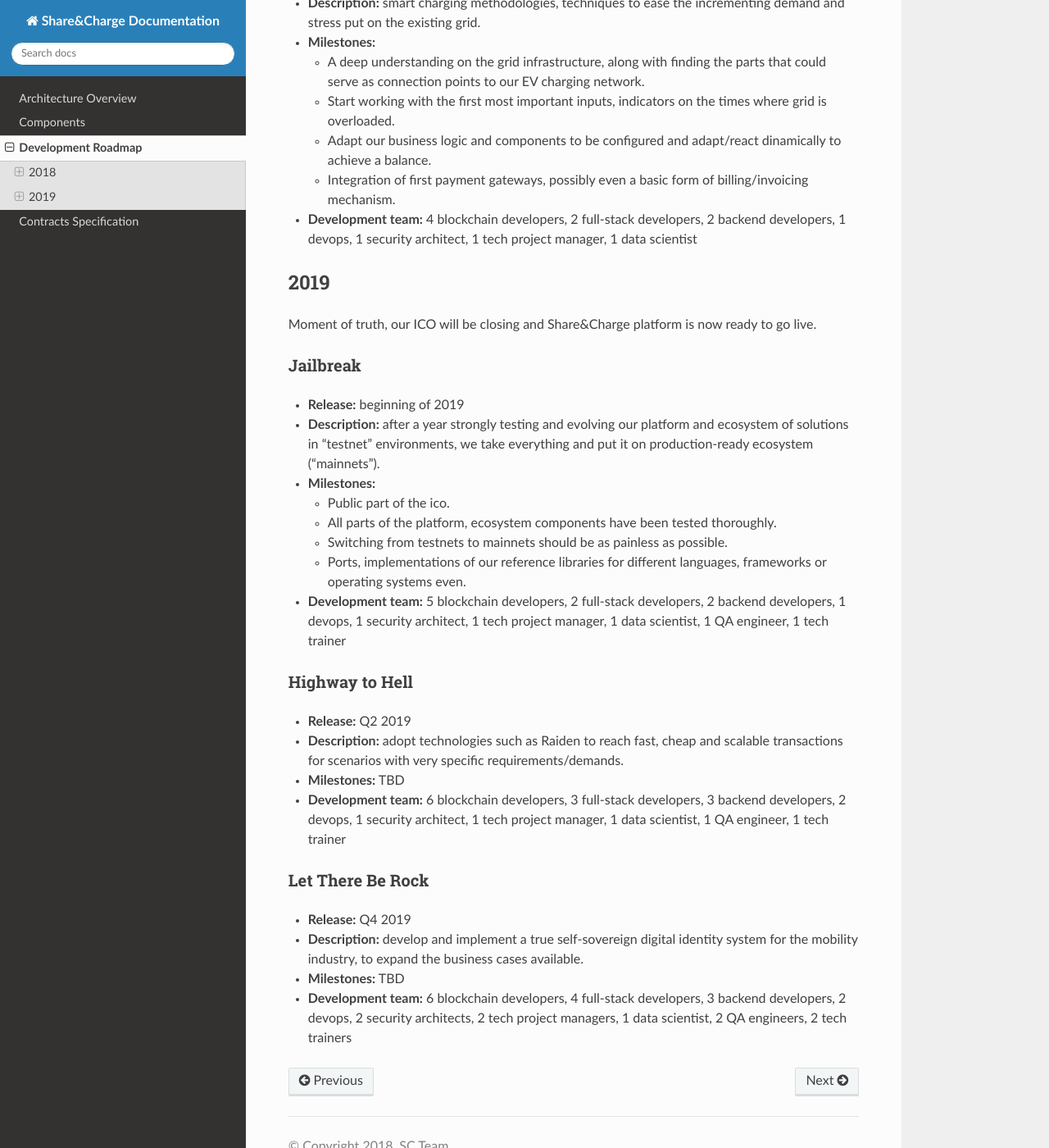
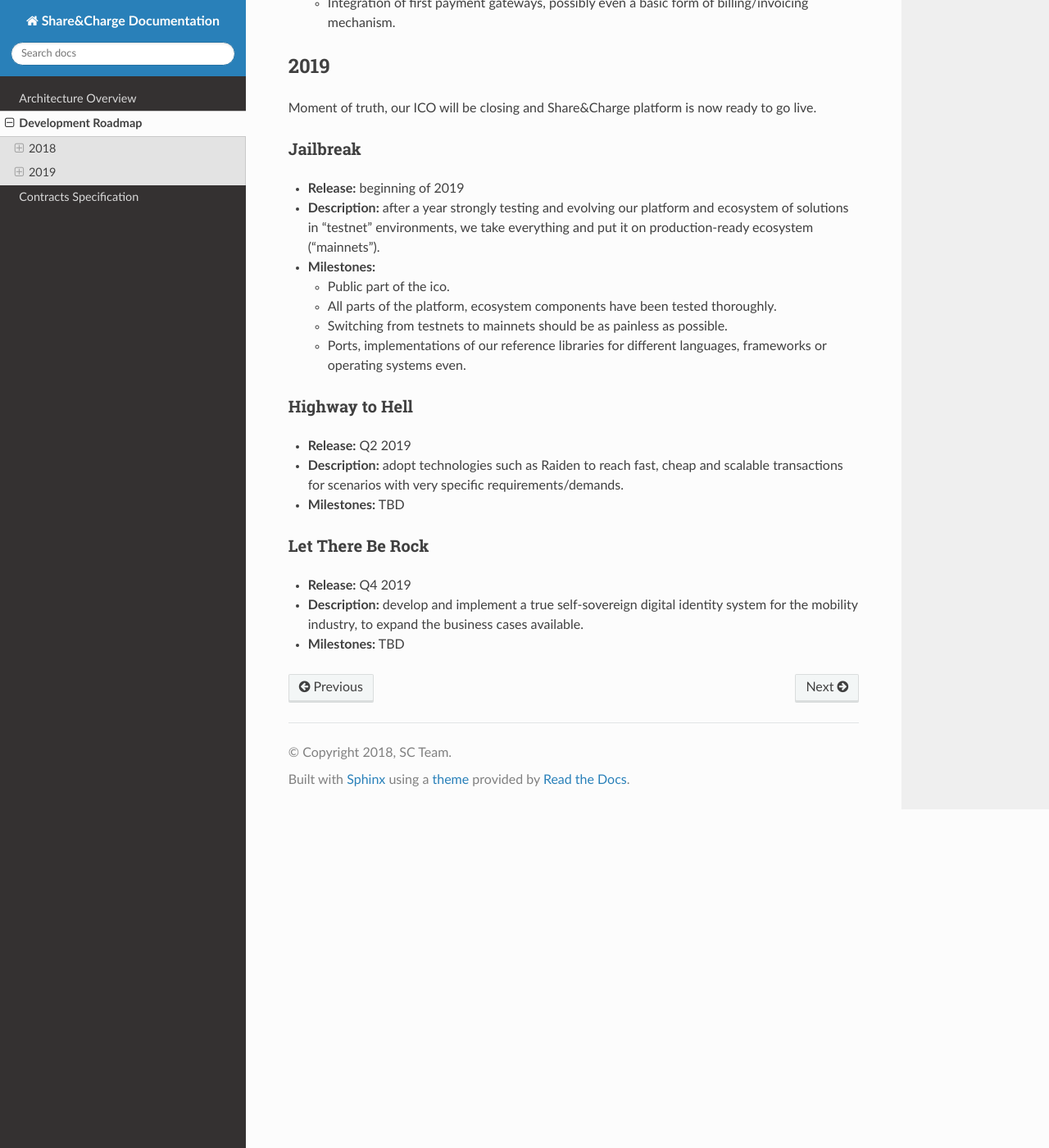
Before and after one commit to shareandcharge/sharecharge-documentation, a Sphinx documentation site: the page built from docs/project-mgmt/dev-roadmap.rst, in a window 1280 px wide and 1400 px high, scrolled down 1598 px. Shown: the whole window at 82% size. Built offline with Sphinx 7.4.7 and the Read the Docs theme 2.0.0, drawn with Linux system fonts in a browser that asks for light colours; pages that are not in the unit, such as notebooks, are missing from menus; some of the changed text lies outside the part shown.

Commit message:
Remove hiring reqs from roadmap

```diff
--- a/docs/project-mgmt/dev-roadmap.rst
+++ b/docs/project-mgmt/dev-roadmap.rst
@@ -6,11 +6,7 @@ Description of all the long-term roadmap phases.
 
 * Our roadmap strongly depends on other projects' roadmaps such as ethereum, ewf, raiden, ipfs, etc.
 * Each phase/step/milestone is named after a Rock&Roll song. Currently from ACDC songs.
-
-Observations on some phase items:
-
 * *Release* dates mark the end of the phase.
-* *Development team* defines the profiles that are needed to cover and fulfill the objectives of the phase.
 
 2018
 ====
@@ -29,7 +25,6 @@ Hard as a Rock
   * Wallet management, transfer of tokens between EV drivers and CPs.
   * Develop tools and mechanisms to achieve a reliable solution and be able to identify problems, fix corner case errors, etc (e.g. test-driven development, comply with test coverage expectations).
   * By end of February we open source our core client, reference library, etc
-* **Development team:** 2 blockchain developers, 1 full-stack developer, 1 backend developer, 1 devops.
 
 Who Made Who
 ------------
@@ -43,7 +38,6 @@ Who Made Who
   * Identify, together with partners, users and network participants in general, the sensitive information versus the kind of information that can be shared.
   * In general, find a balance between a highly collaborative open system and the business privacy needs.
   * Possibly around this dates we should submit our smart contracts to be audited by an external consultancy company (e.g. OpenZeppelin).
-* **Development team:** 3 blockchain developers, 2 full-stack developers, 1 backend developer, 1 devops, 1 security architect, 1 tech project manager
 
 High Voltage
 ------------
@@ -56,7 +50,6 @@ High Voltage
   * Start working with the first most important inputs, indicators on the times where grid is overloaded.
   * Adapt our business logic and components to be configured and adapt/react dinamically to achieve a balance.
   * Integration of first payment gateways, possibly even a basic form of billing/invoicing mechanism.
-* **Development team:** 4 blockchain developers, 2 full-stack developers, 2 backend developers, 1 devops, 1 security architect, 1 tech project manager, 1 data scientist
 
 2019
 ====
@@ -74,7 +67,6 @@ Jailbreak
   * All parts of the platform, ecosystem components have been tested thoroughly.
   * Switching from testnets to mainnets should be as painless as possible.
   * Ports, implementations of our reference libraries for different languages, frameworks or operating systems even.
-* **Development team:** 5 blockchain developers, 2 full-stack developers, 2 backend developers, 1 devops, 1 security architect, 1 tech project manager, 1 data scientist, 1 QA engineer, 1 tech trainer
 
 Highway to Hell
 ---------------
@@ -82,7 +74,6 @@ Highway to Hell
 * **Release:** Q2 2019
 * **Description:** adopt technologies such as Raiden to reach fast, cheap and scalable transactions for scenarios with very specific requirements/demands.
 * **Milestones:** TBD
-* **Development team:** 6 blockchain developers, 3 full-stack developers, 3 backend developers, 2 devops, 1 security architect, 1 tech project manager, 1 data scientist, 1 QA engineer, 1 tech trainer
 
 Let There Be Rock
 -----------------
@@ -90,4 +81,3 @@ Let There Be Rock
 * **Release:** Q4 2019
 * **Description:** develop and implement a true self-sovereign digital identity system for the mobility industry, to expand the business cases available.
 * **Milestones:** TBD
-* **Development team:** 6 blockchain developers, 4 full-stack developers, 3 backend developers, 2 devops, 2 security architects, 2 tech project managers, 1 data scientist, 2 QA engineers, 2 tech trainers
```
Also changed, not shown: docs/arch/components.rst (deleted, +0 -59 lines).
